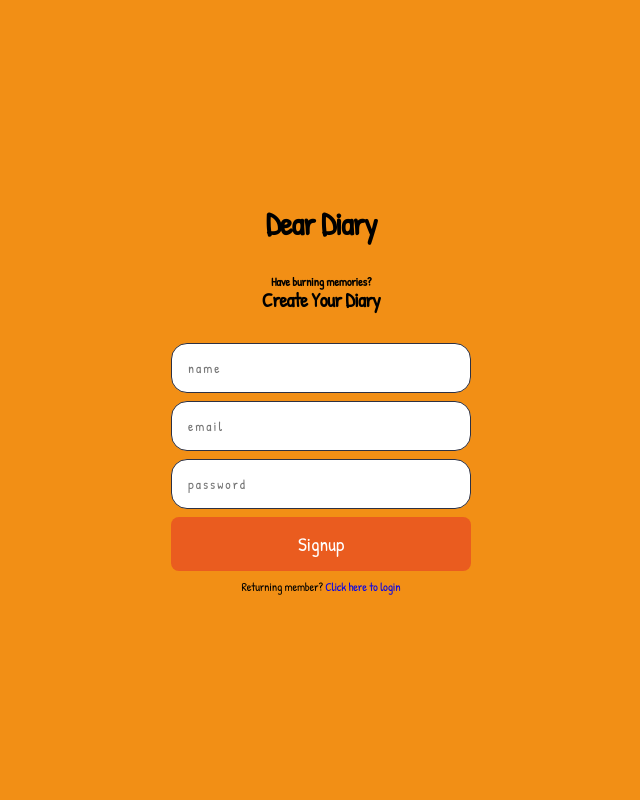
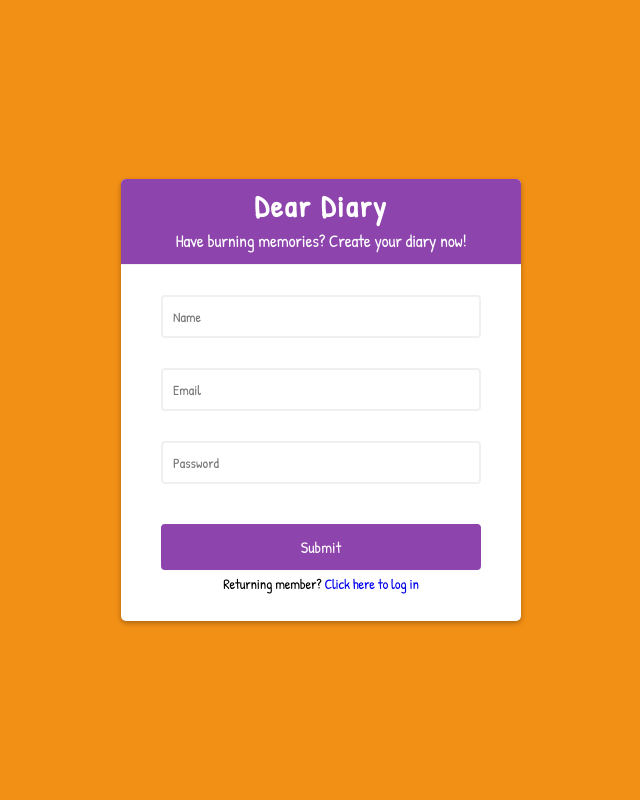
Before and after one commit to Munenyashaishe/ACA-Mowana-Diary-Project, a PHP site: page /register.html in a window 1280 px wide. Shown: the whole page, without its empty margins (319-959 px from the left). Run offline with PHP 8.4, Linux system fonts and the light colour scheme; some libraries are stand-ins or nearby versions.

Commit message:
Styles index.html and register.html

```diff
--- a/public/css/global.css
+++ b/public/css/global.css
@@ -37,15 +37,15 @@ h1 {
 }
 
 h2 {
-  font-size: 20px;
+  font-size: 30px;
   line-height: 22px;
-  letter-spacing: -0.63px;
+  letter-spacing: 2px;
 }
 
 h3 {
   font-size: 12px;
   line-height: 15px;
-  letter-spacing: -0.25px;
+  letter-spacing: 2px;
 }
 
 a {
@@ -54,7 +54,7 @@ a {
 
 p {
   font-weight: 500;
-  font-size: 12px;
+  font-size: 1.1rem;
   line-height: 15px;
   letter-spacing: -0.25px;
 }
@@ -91,7 +91,7 @@ p {
   opacity: 0.7;
 }
 
-input {
+/* input {
   width: 300px;
   height: 50px;
   border: 1px solid var(--clr-secondary);
@@ -103,7 +103,7 @@ input {
 
 input:focus {
   border: 1px solid var(--clr-primary);
-}
+} */
 
 textarea {
 }
--- a/public/css/index.css
+++ b/public/css/index.css
@@ -1,26 +1,120 @@
-.text-wrapper {
-  margin: 2rem 0;
+* {
+  box-sizing: border-box;
 }
 
-input {
-  margin-bottom: 0.5rem;
+body {
+  font-family: inherit;
+  display: flex;
+  align-items: center;
+  justify-content: center;
+  min-height: 100vh;
+  margin: 0;
 }
 
-#btnLogin {
-  padding: 0.9rem;
-  width: 300px;
-  border-radius: var(--radius-sm);
-  border: none;
-  background-color: var(--clr-primary);
-  color: white;
-  font-family: inherit;
-  font-size: 1.2rem;
-  margin-bottom: 0.5rem;
-  transition: var(--transition);
+.container {
+  background-color: #fff;
+  border-radius: 5px;
+  box-shadow: 0 2px 5px rgba(0, 0, 0, 0.3);
+  overflow: hidden;
+  width: 400px;
+  max-width: 100%;
 }
 
-#btnLogin:hover {
-  opacity: 0.8;
+.header {
+  border-bottom: 1px solid #f0f0f0;
+  background-color: #8e44ad;
+  color: white;
+  padding: 1rem 2.5rem;
+}
+
+.header h2 {
+  margin-bottom: 1rem;
+}
+
+.form {
+  padding: 30px 2.5rem;
+}
+
+.form-control {
+  margin-bottom: 10px;
+  padding-bottom: 20px;
+  position: relative;
+}
+
+.form-control label {
+  display: inline-block;
+  margin-bottom: 5px;
+}
+
+.form-control input {
+  border: 2px solid #f0f0f0;
+  border-radius: 4px;
+  display: block;
+  font-family: inherit;
+  font-size: 14px;
+  padding: 10px;
+  width: 100%;
+}
+
+.form-control.success input {
+  border-color: #2ecc71;
+}
+
+.form-control.error input {
+  border-color: #e74c3c;
+}
+
+.form-control input:focus {
+  outline: 0;
+  border-color: #777;
+}
+
+.form-control i {
+  position: absolute;
+  top: 40px;
+  right: 10px;
+  visibility: hidden;
+}
+
+.form-control.form-control.success i.fa-check-circle {
+  visibility: visible;
+  color: #2ecc71;
+}
+
+.form-control.form-control.error i.fa-exclamation-circle {
+  visibility: visible;
+  color: #e74c3c;
+}
+
+.form-control small {
+  position: absolute;
+  bottom: 0;
+  left: 0;
+  visibility: hidden;
+}
+
+.form-control.error small {
+  color: #e74c3c;
+  visibility: visible;
+}
+
+.form button {
+  background-color: #8e44ad;
+  border: 2px solid #8e44ad;
+  border-radius: 4px;
+  color: #fff;
+  display: block;
+  font-family: inherit;
+  font-size: 16px;
+  padding: 10px;
+  margin-top: 20px;
+  width: 100%;
+}
+
+.form p {
+  font-size: 0.9rem;
+  margin-top: 0.4rem;
+  text-align: center;
 }
 
 .color-change-4x {
--- a/public/css/register.css
+++ /dev/null
@@ -1,66 +0,0 @@
-.text-wrapper {
-  margin: 2rem 0;
-}
-
-input {
-  margin-bottom: 0.5rem;
-}
-
-#btnReg {
-  padding: 0.9rem;
-  width: 300px;
-  border-radius: var(--radius-sm);
-  border: none;
-  background-color: var(--clr-primary);
-  color: white;
-  font-family: inherit;
-  font-size: 1.2rem;
-  margin-bottom: 0.5rem;
-  transition: var(--transition);
-}
-
-.color-change-4x {
-  -webkit-animation: color-change-4x 6s linear infinite alternate both;
-  animation: color-change-4x 6s linear infinite alternate both;
-}
-
-/* ----------------------------------------------
- * Generated by Animista on 2022-1-19 21:15:52
- * Licensed under FreeBSD License.
- * See http://animista.net/license for more info.
- * w: http://animista.net, t: @cssanimista
- * ---------------------------------------------- */
-
-/**
- * ----------------------------------------
- * animation color-change-4x
- * ----------------------------------------
- */
-@-webkit-keyframes color-change-4x {
-  0% {
-    background: #19dcea;
-  }
-  33.3333% {
-    background: #b22cff;
-  }
-  66.666% {
-    background: #ea2222;
-  }
-  100% {
-    background: #f5be10;
-  }
-}
-@keyframes color-change-4x {
-  0% {
-    background: #19dcea;
-  }
-  33.3333% {
-    background: #b22cff;
-  }
-  66.666% {
-    background: #ea2222;
-  }
-  100% {
-    background: #f5be10;
-  }
-}
--- a/public/register.html
+++ b/public/register.html
@@ -4,45 +4,53 @@
     <meta charset="UTF-8" />
     <meta http-equiv="X-UA-Compatible" content="IE=edge" />
     <meta name="viewport" content="width=device-width, initial-scale=1.0" />
-    <link rel="stylesheet" href="./css/register.css" />
+    <link
+      rel="stylesheet"
+      href="https://cdnjs.cloudflare.com/ajax/libs/font-awesome/5.15.3/css/all.min.css"
+      integrity="sha512-iBBXm8fW90+nuLcSKlbmrPcLa0OT92xO1BIsZ+ywDWZCvqsWgccV3gFoRBv0z+8dLJgyAHIhR35VZc2oM/gI1w=="
+      crossorigin="anonymous"
+    />
+    <link rel="stylesheet" href="./css/index.css" />
     <link rel="stylesheet" href="./css/global.css" />
+    <title>Dear Diary</title>
+  </head>
 
-    <title>Document</title>
-  </head>
-  <body class="page flex-col color-change-4x">
-    <header>
-      <nav>
-        <div class="logo"><h1>Dear Diary</h1></div>
-      </nav>
-    </header>
-    <main>
-      <section class="text-center">
-        <div class="text-wrapper">
-          <h3>Have burning memories?</h3>
-          <h2>Create Your Diary</h2>
+  <body class="color-change-4x">
+    <div class="container">
+      <header class="header text-center">
+        <h2>Dear Diary</h2>
+        <p>Have burning memories? Create your diary now!</p>
+      </header>
+      <form class="form" id="form">
+        <div class="form-control">
+          <input type="text" placeholder="Name" id="inputName" />
+          <i class="fas fa-check-circle"></i>
+          <i class="fas fa-exclamation-circle"></i>
+          <small>Error</small>
         </div>
-        <div>
-          <form id="formReg" class="flex-col">
-            <input type="text" placeholder="name" id="inputName" />
-            <input type="text" placeholder="email" id="inputEmailReg" />
-            <input
-              type="password"
-              name=""
-              id="inputPasswordReg"
-              placeholder="password"
-            />
-            <button type="submit" id="btnReg">Signup</button>
-          </form>
-          <p>Returning member? <a href="index.html">Click here to login</a></p>
+        <div class="form-control">
+          <input type="email" placeholder="Email" id="inputEmail" />
+          <i class="fas fa-check-circle"></i>
+          <i class="fas fa-exclamation-circle"></i>
+          <small>Error</small>
         </div>
-      </section>
-    </main>
+        <div class="form-control">
+          <input type="password" placeholder="Password" id="inputPassword" />
+          <i class="fas fa-check-circle"></i>
+          <i class="fas fa-exclamation-circle"></i>
+          <small>Error</small>
+        </div>
+
+        <button>Submit</button>
+        <p>Returning member? <a href="index.html">Click here to log in</a></p>
+      </form>
+    </div>
     <script
       src="https://cdnjs.cloudflare.com/ajax/libs/axios/0.21.1/axios.min.js"
       integrity="sha512-bZS47S7sPOxkjU/4Bt0zrhEtWx0y0CRkhEp8IckzK+ltifIIE9EMIMTuT/mEzoIMewUINruDBIR/jJnbguonqQ=="
       crossorigin="anonymous"
       referrerpolicy="no-referrer"
     ></script>
-    <script src="./js/register.js"></script>
+    <script src="./js/login.js"></script>
   </body>
 </html>
```
Also changed, not shown: public/index.html (+31 -30 lines).
